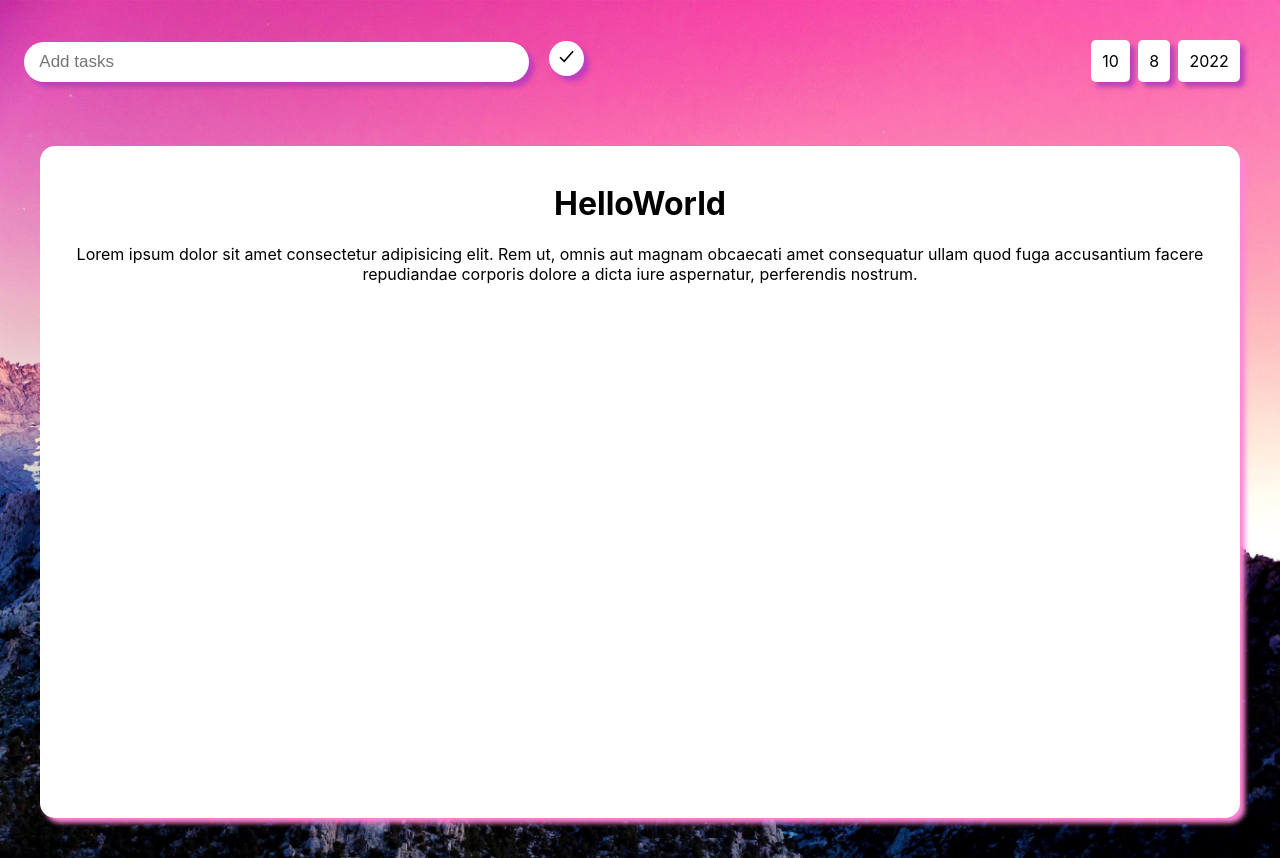
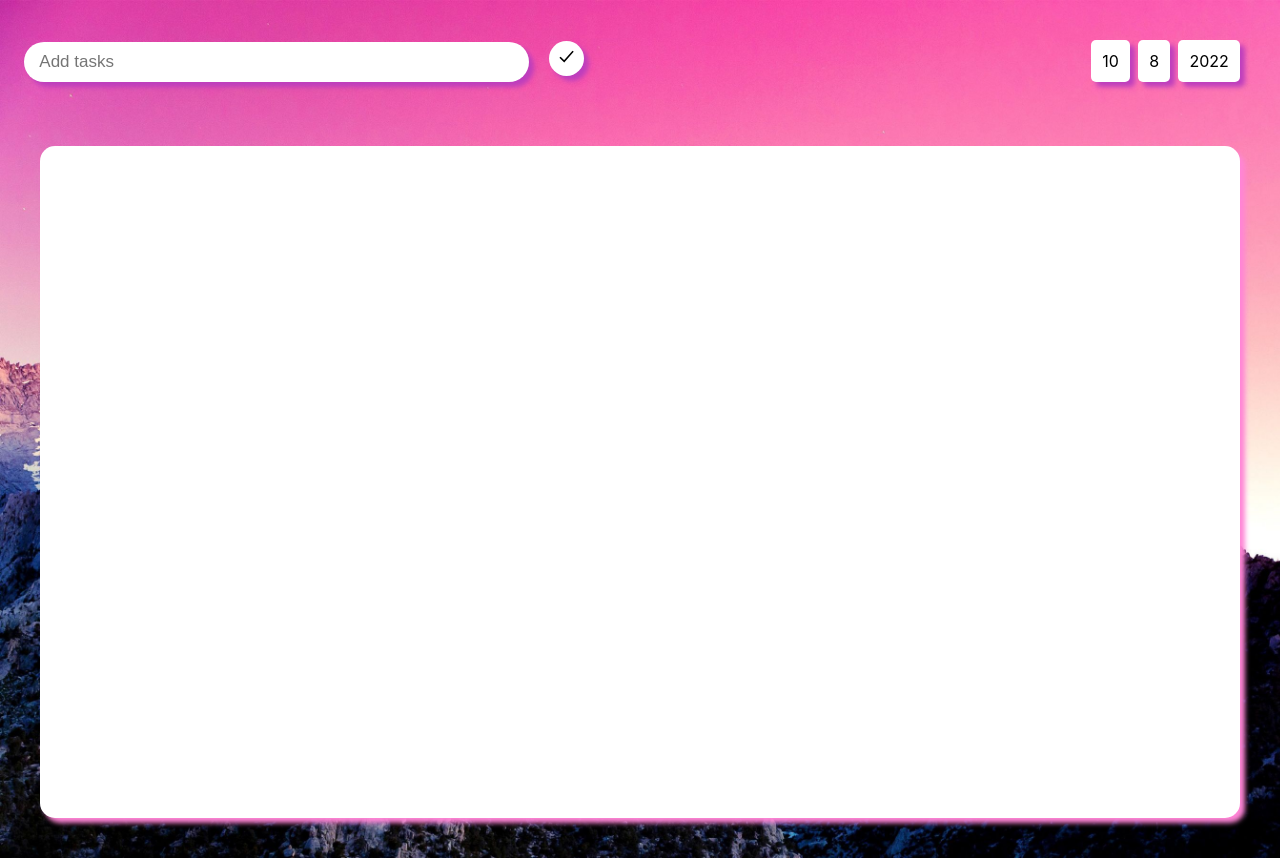
Before and after one commit to UntamedLotus/to-do-app, a React (Create React App) app: page / in a window 1280 px wide. Built offline with nearby package versions, Linux system fonts and the light colour scheme.

Commit message:
Developing UI

```diff
--- a/src/App.js
+++ b/src/App.js
@@ -1,14 +1,10 @@
 import "./App.scss";
-import MainContent from "./components/mainContent/mainContent";
-import Nav from "./components/nav/nav";
+import ToDoList from "./components/to-do-list";
 
 function App() {
   return (
     <div className="App">
-      <header className="App-header">
-        <Nav />
-        <MainContent />
-      </header>
+      <ToDoList />
     </div>
   );
 }
--- a/src/components/mainContent/mainContent.jsx
+++ b/src/components/mainContent/mainContent.jsx
@@ -1,18 +1,23 @@
 import React from "react";
 import "./mainContent.scss";
+import { IoCloseCircleOutline } from "react-icons/io5";
+import { IoBookmarkOutline } from "react-icons/io5";
+import { IoBookmark } from "react-icons/io5";
 
-const MainContent = () => {
-  return (
-    <div className="maincontent">
-      <h1>HelloWorld</h1>
-      <p>
-        Lorem ipsum dolor sit amet consectetur adipisicing elit. Rem ut, omnis
-        aut magnam obcaecati amet consequatur ullam quod fuga accusantium facere
-        repudiandae corporis dolore a dicta iure aspernatur, perferendis
-        nostrum.
-      </p>
+const MainContent = ({ tasks, deleteTask, handleImportant, important }) => {
+  const taskUI = tasks.map((task) => (
+    <div className="tasklist" key={task.id}>
+      <p>{task.taskName}</p>
+      <span onClick={() => deleteTask(task.id)}>
+        <IoCloseCircleOutline />
+      </span>
+      <span onClick={() => handleImportant(task.id)}>
+        {important === true ? <IoBookmark /> : <IoBookmarkOutline />}
+      </span>
     </div>
-  );
+  ));
+
+  return <div className="maincontent">{taskUI}</div>;
 };
 
 export default MainContent;
--- a/src/components/nav/nav.jsx
+++ b/src/components/mainContent/nav/nav.jsx
@@ -3,10 +3,14 @@ import "./nav.scss";
 import Search from "./search/search";
 import CurrentDate from "./date/date";
 
-const Nav = () => {
+const Nav = (props) => {
   return (
     <div className="main-nav">
-      <Search />
+      <Search
+        onSubmit={props.onSubmit}
+        taskName={props.taskName}
+        handleTaskChange={props.handleTaskChange}
+      />
       <CurrentDate />
     </div>
   );
--- /dev/null
+++ b/src/components/mainContent/nav/search/search.jsx
@@ -0,0 +1,25 @@
+import React from "react";
+import "./search.scss";
+import { IoCheckmarkSharp } from "react-icons/io5";
+
+const Search = ({ onSubmit, taskName, handleTaskChange }) => {
+  return (
+    <div className="search">
+      <form className="form" onSubmit={onSubmit}>
+        <input
+          type="text"
+          placeholder="Add tasks"
+          onChange={handleTaskChange}
+          name="taskName"
+          value={taskName}
+          required
+        />
+        <button>
+          <IoCheckmarkSharp className="icon" size={"1.2rem"} />
+        </button>
+      </form>
+    </div>
+  );
+};
+
+export default Search;
--- a/src/components/nav/search/search.jsx
+++ /dev/null
@@ -1,18 +0,0 @@
-import React from "react";
-import "./search.scss";
-import { IoCheckmarkSharp } from "react-icons/io5";
-
-const Search = () => {
-  return (
-    <div className="search">
-      <form className="form">
-        <input type="text" placeholder="Add tasks" />
-        <button>
-          <IoCheckmarkSharp className="icon" size={"1.2rem"} />
-        </button>
-      </form>
-    </div>
-  );
-};
-
-export default Search;
--- /dev/null
+++ b/src/components/to-do-list.jsx
@@ -0,0 +1,75 @@
+import React from "react";
+import MainContent from "./mainContent/mainContent";
+import Nav from "./mainContent/nav/nav";
+import { nanoid } from "nanoid";
+
+// Fetching Data
+const collectedInfo = () => {
+  const info = localStorage.getItem("tasks");
+  if (info) {
+    return JSON.parse(info);
+  } else {
+    return [];
+  }
+};
+
+const ToDoList = () => {
+  const [taskName, setTaskName] = React.useState("");
+  const [id, setId] = React.useState("");
+  const [tasks, setTasks] = React.useState(collectedInfo());
+  const [important, setImportant] = React.useState(false);
+
+  // Saving Data
+  React.useEffect(() => {
+    localStorage.setItem("tasks", JSON.stringify(tasks));
+  }, [tasks]);
+
+  const handleTaskChange = function (e) {
+    setTaskName(e.target.value);
+  };
+
+  const deleteTask = (id) => {
+    const filteredTasks = tasks.filter((element, index) => {
+      return element.id !== id;
+    });
+    setTasks(filteredTasks);
+  };
+
+  const onSubmit = function (e) {
+    e.preventDefault();
+
+    let task = {
+      taskName,
+      id: nanoid(),
+    };
+
+    setTasks([...tasks, task]);
+
+    setTaskName("");
+    setId("");
+  };
+
+  const handleImportant = () => {
+    setImportant((important) => !important);
+  };
+
+  return (
+    <div className="todolist">
+      <Nav
+        handleTaskChange={handleTaskChange}
+        onSubmit={onSubmit}
+        taskName={taskName}
+      />
+      <MainContent
+        handleTaskChange={handleTaskChange}
+        deleteTask={deleteTask}
+        tasks={tasks}
+        taskName={taskName}
+        handleImportant={handleImportant}
+        important={important}
+      />
+    </div>
+  );
+};
+
+export default ToDoList;
```
Also changed, not shown: src/components/mainContent/nav/date/date.jsx (renamed from src/components/nav/date/date.jsx), src/components/mainContent/nav/date/date.scss (renamed from src/components/nav/date/date.scss), src/components/mainContent/nav/nav.scss (renamed from src/components/nav/nav.scss), src/components/mainContent/nav/search/search.scss (renamed from src/components/nav/search/search.scss).
